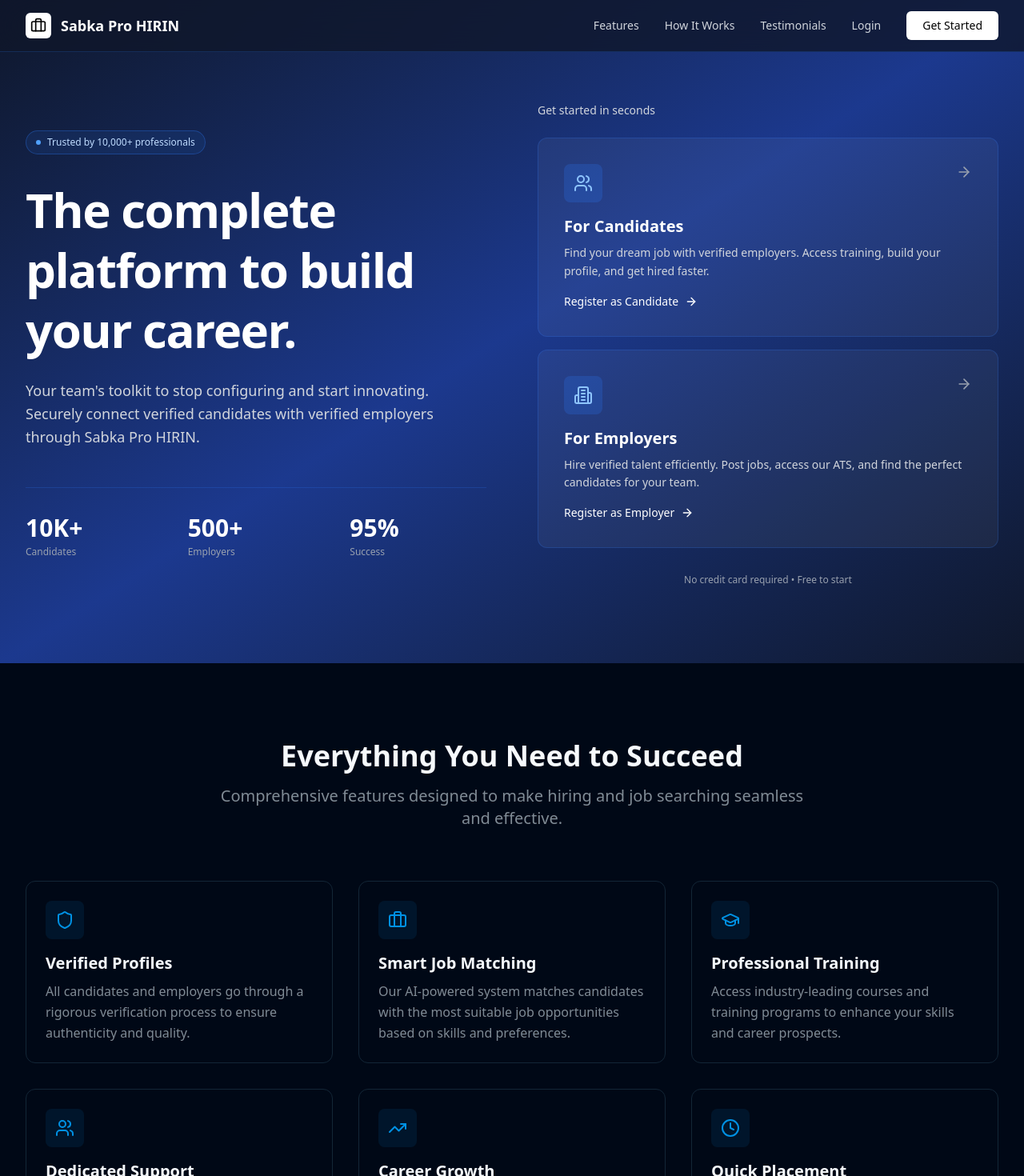
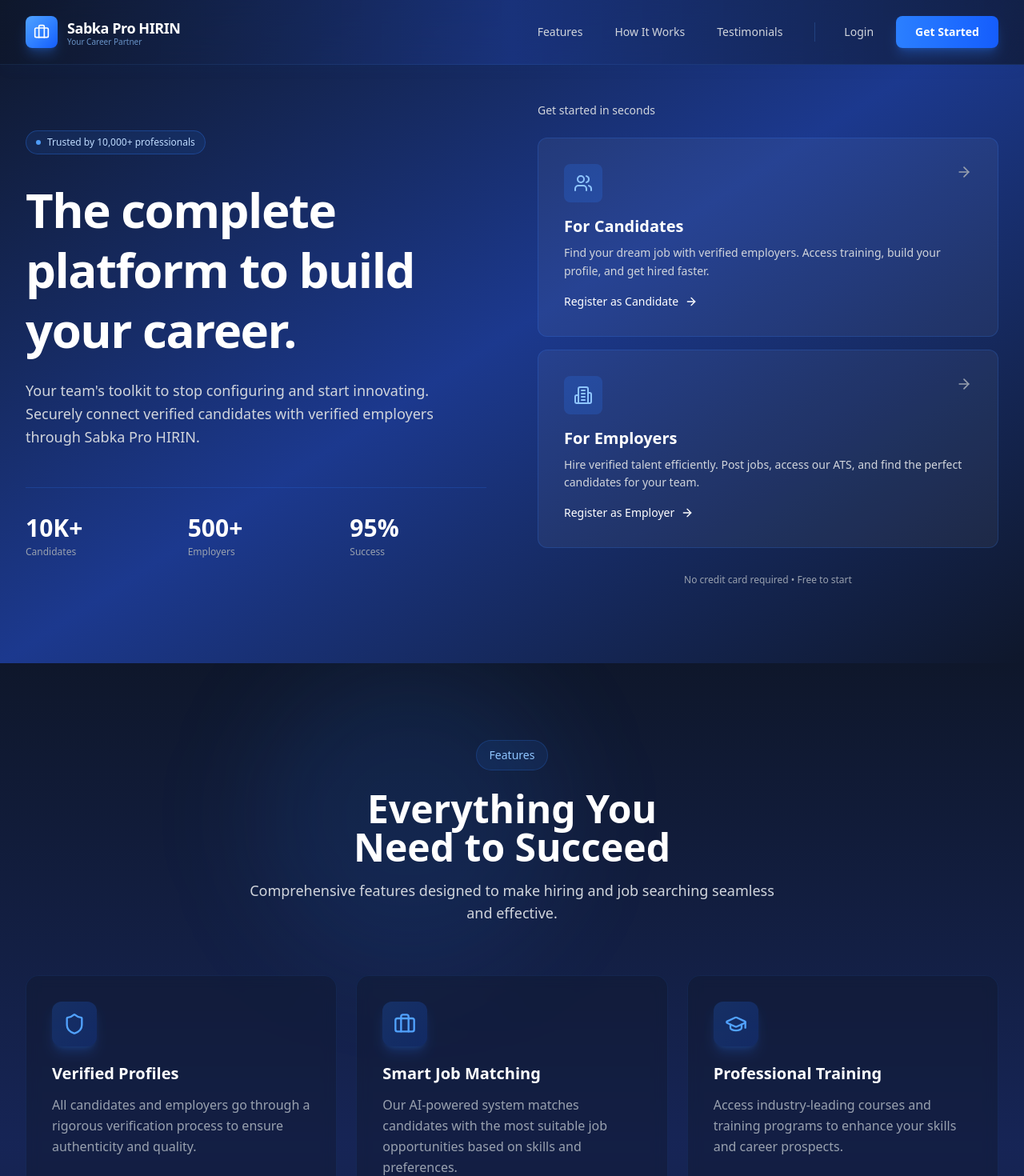
Before and after one commit to mohdaman7/Sabka-Pro-Hiring-, a Next.js app: page / in a window 1280 px wide. Shown: the top 1470 px of the page at 80% size. Built offline with nearby package versions, Linux system fonts and the light colour scheme.

Commit message:
Navbar Updated

```diff
--- a/views/landing/LandingFeatures.jsx
+++ b/views/landing/LandingFeatures.jsx
@@ -37,33 +37,56 @@ export default function LandingFeatures() {
   ]
 
   return (
-    <section id="features" className="py-24 bg-background">
-      <div className="max-w-7xl mx-auto px-4 sm:px-6 lg:px-8">
+    <section id="features" className="relative py-24 bg-gradient-to-b from-slate-900 via-blue-950 to-slate-900 overflow-hidden">
+      {/* Decorative background elements */}
+      <div className="absolute inset-0 bg-[radial-gradient(ellipse_at_top,_var(--tw-gradient-stops))] from-blue-900/20 via-transparent to-transparent"></div>
+      <div className="absolute top-0 left-1/4 w-96 h-96 bg-blue-500/10 rounded-full blur-3xl"></div>
+      <div className="absolute bottom-0 right-1/4 w-96 h-96 bg-blue-600/10 rounded-full blur-3xl"></div>
+
+      <div className="relative max-w-7xl mx-auto px-4 sm:px-6 lg:px-8">
         {/* Section Header */}
         <div className="text-center max-w-3xl mx-auto mb-16">
-          <h2 className="text-4xl font-bold text-foreground mb-4 text-balance">Everything You Need to Succeed</h2>
-          <p className="text-xl text-muted-foreground text-pretty">
+          <div className="inline-flex items-center gap-2 px-4 py-2 bg-blue-500/10 rounded-full border border-blue-500/20 mb-6">
+            <span className="text-sm font-medium text-blue-300">Features</span>
+          </div>
+          <h2 className="text-4xl lg:text-5xl font-bold text-white mb-4 text-balance">
+            Everything You Need to Succeed
+          </h2>
+          <p className="text-lg text-gray-300 text-pretty">
             Comprehensive features designed to make hiring and job searching seamless and effective.
           </p>
         </div>
 
         {/* Features Grid */}
-        <div className="grid md:grid-cols-2 lg:grid-cols-3 gap-8">
+        <div className="grid md:grid-cols-2 lg:grid-cols-3 gap-6">
           {features.map((feature, index) => {
             const Icon = feature.icon
             return (
               <div
                 key={index}
-                className="group p-6 bg-surface hover:bg-surface-hover rounded-xl border border-border transition-all duration-300 hover:border-primary/50"
+                className="group relative p-8 bg-slate-900/40 backdrop-blur-sm hover:bg-slate-900/60 rounded-2xl border border-blue-500/10 hover:border-blue-400/30 transition-all duration-300 hover:scale-105 hover:shadow-xl hover:shadow-blue-500/10"
               >
-                <div className="w-12 h-12 bg-primary/10 rounded-lg flex items-center justify-center mb-4 group-hover:bg-primary/20 transition-colors">
-                  <Icon className="w-6 h-6 text-primary" />
+                {/* Gradient overlay on hover */}
+                <div className="absolute inset-0 bg-gradient-to-br from-blue-500/5 to-transparent opacity-0 group-hover:opacity-100 rounded-2xl transition-opacity duration-300"></div>
+
+                <div className="relative">
+                  <div className="w-14 h-14 bg-gradient-to-br from-blue-500/20 to-blue-600/20 rounded-xl flex items-center justify-center mb-5 group-hover:from-blue-500/30 group-hover:to-blue-600/30 transition-all duration-300 group-hover:scale-110 shadow-lg shadow-blue-500/20">
+                    <Icon className="w-7 h-7 text-blue-400" />
+                  </div>
+                  <h3 className="text-xl font-semibold text-white mb-3">{feature.title}</h3>
+                  <p className="text-gray-400 leading-relaxed">{feature.description}</p>
                 </div>
-                <h3 className="text-xl font-semibold text-foreground mb-2">{feature.title}</h3>
-                <p className="text-muted-foreground leading-relaxed">{feature.description}</p>
               </div>
             )
           })}
+        </div>
+
+        {/* Bottom CTA */}
+        <div className="mt-16 text-center">
+          <p className="text-gray-400 mb-4">Ready to experience these features?</p>
+          <button className="px-8 py-3 bg-gradient-to-r from-blue-500 to-blue-600 hover:from-blue-600 hover:to-blue-700 text-white rounded-lg font-semibold shadow-lg shadow-blue-500/30 hover:shadow-blue-500/50 hover:scale-105 transition-all duration-200">
+            Get Started Now
+          </button>
         </div>
       </div>
     </section>
--- a/views/landing/LandingHero.jsx
+++ b/views/landing/LandingHero.jsx
@@ -13,34 +13,52 @@ export default function LandingHero() {
       <div className="absolute inset-0 bg-[radial-gradient(ellipse_at_top_right,_var(--tw-gradient-stops))] from-blue-700/20 via-transparent to-transparent"></div>
 
       {/* Navigation */}
-      <nav className="fixed top-0 left-0 right-0 z-50 bg-slate-900/80 backdrop-blur-xl border-b border-blue-500/20">
+      <nav className="fixed top-0 left-0 right-0 z-50 bg-gradient-to-r from-slate-900/70 via-blue-900/60 to-slate-900/70 backdrop-blur-2xl border-b border-blue-400/10 shadow-lg shadow-blue-900/5">
         <div className="max-w-7xl mx-auto px-6 lg:px-8">
-          <div className="flex items-center justify-between h-16">
+          <div className="flex items-center justify-between h-20">
             {/* Logo */}
-            <Link href="/" className="flex items-center gap-3">
-              <div className="w-8 h-8 bg-white rounded-md flex items-center justify-center">
-                <Briefcase className="w-5 h-5 text-black" />
+            <Link href="/" className="flex items-center gap-3 group">
+              <div className="w-10 h-10 bg-gradient-to-br from-blue-400 to-blue-600 rounded-lg flex items-center justify-center shadow-lg shadow-blue-500/30 group-hover:shadow-blue-500/50 transition-all duration-300 group-hover:scale-105">
+                <Briefcase className="w-5 h-5 text-white" />
               </div>
-              <span className="text-lg font-semibold text-white">Sabka Pro HIRIN</span>
+              <div className="flex flex-col">
+                <span className="text-lg font-bold text-white tracking-tight">Sabka Pro HIRIN</span>
+                <span className="text-[10px] text-blue-300/70 -mt-1">Your Career Partner</span>
+              </div>
             </Link>
 
             {/* Desktop Navigation */}
-            <div className="hidden md:flex items-center gap-8">
-              <Link href="#features" className="text-sm text-gray-300 hover:text-white transition-colors">
+            <div className="hidden md:flex items-center gap-2">
+              <Link
+                href="#features"
+                className="px-4 py-2 text-sm font-medium text-gray-300 hover:text-white hover:bg-white/5 rounded-lg transition-all duration-200"
+              >
                 Features
               </Link>
-              <Link href="#how-it-works" className="text-sm text-gray-300 hover:text-white transition-colors">
+              <Link
+                href="#how-it-works"
+                className="px-4 py-2 text-sm font-medium text-gray-300 hover:text-white hover:bg-white/5 rounded-lg transition-all duration-200"
+              >
                 How It Works
               </Link>
-              <Link href="#testimonials" className="text-sm text-gray-300 hover:text-white transition-colors">
+              <Link
+                href="#testimonials"
+                className="px-4 py-2 text-sm font-medium text-gray-300 hover:text-white hover:bg-white/5 rounded-lg transition-all duration-200"
+              >
                 Testimonials
               </Link>
-              <Link href="/login" className="text-sm text-gray-300 hover:text-white transition-colors">
+
+              <div className="ml-4 h-6 w-px bg-blue-400/20"></div>
+
+              <Link
+                href="/login"
+                className="ml-2 px-5 py-2 text-sm font-medium text-gray-300 hover:text-white hover:bg-white/5 rounded-lg transition-all duration-200"
+              >
                 Login
               </Link>
               <Link
                 href="/register"
-                className="px-5 py-2 bg-white hover:bg-gray-200 text-black rounded-md transition-colors text-sm font-medium"
+                className="px-6 py-2.5 bg-gradient-to-r from-blue-500 to-blue-600 hover:from-blue-600 hover:to-blue-700 text-white rounded-lg transition-all duration-200 text-sm font-semibold shadow-lg shadow-blue-500/30 hover:shadow-blue-500/50 hover:scale-105"
               >
                 Get Started
               </Link>
@@ -49,7 +67,7 @@ export default function LandingHero() {
             {/* Mobile menu button */}
             <button
               onClick={() => setMobileMenuOpen(!mobileMenuOpen)}
-              className="md:hidden p-2 text-gray-300 hover:text-white"
+              className="md:hidden p-2.5 text-gray-300 hover:text-white hover:bg-white/5 rounded-lg transition-all duration-200"
             >
               {mobileMenuOpen ? <X className="w-5 h-5" /> : <Menu className="w-5 h-5" />}
             </button>
@@ -58,23 +76,38 @@ export default function LandingHero() {
 
         {/* Mobile Navigation */}
         {mobileMenuOpen && (
-          <div className="md:hidden bg-slate-900/95 backdrop-blur-xl border-t border-blue-500/20">
-            <div className="px-6 py-6 space-y-4">
-              <Link href="#features" className="block text-sm text-gray-300 hover:text-white transition-colors">
+          <div className="md:hidden bg-gradient-to-b from-slate-900/98 to-blue-900/95 backdrop-blur-2xl border-t border-blue-400/10">
+            <div className="px-6 py-6 space-y-2">
+              <Link
+                href="#features"
+                className="block px-4 py-3 text-sm font-medium text-gray-300 hover:text-white hover:bg-white/5 rounded-lg transition-all duration-200"
+              >
                 Features
               </Link>
-              <Link href="#how-it-works" className="block text-sm text-gray-300 hover:text-white transition-colors">
+              <Link
+                href="#how-it-works"
+                className="block px-4 py-3 text-sm font-medium text-gray-300 hover:text-white hover:bg-white/5 rounded-lg transition-all duration-200"
+              >
                 How It Works
               </Link>
-              <Link href="#testimonials" className="block text-sm text-gray-300 hover:text-white transition-colors">
+              <Link
+                href="#testimonials"
+                className="block px-4 py-3 text-sm font-medium text-gray-300 hover:text-white hover:bg-white/5 rounded-lg transition-all duration-200"
+              >
                 Testimonials
               </Link>
-              <Link href="/login" className="block text-sm text-gray-300 hover:text-white transition-colors">
+
+              <div className="h-px bg-blue-400/20 my-4"></div>
+
+              <Link
+                href="/login"
+                className="block px-4 py-3 text-sm font-medium text-gray-300 hover:text-white hover:bg-white/5 rounded-lg transition-all duration-200"
+              >
                 Login
               </Link>
               <Link
                 href="/register"
-                className="block px-5 py-2 bg-white hover:bg-gray-200 text-black rounded-md transition-colors text-sm font-medium text-center"
+                className="block px-4 py-3 bg-gradient-to-r from-blue-500 to-blue-600 hover:from-blue-600 hover:to-blue-700 text-white rounded-lg transition-all duration-200 text-sm font-semibold text-center shadow-lg shadow-blue-500/30"
               >
                 Get Started
               </Link>
```
